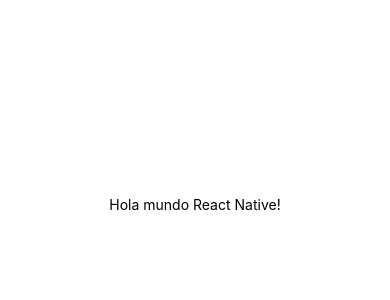
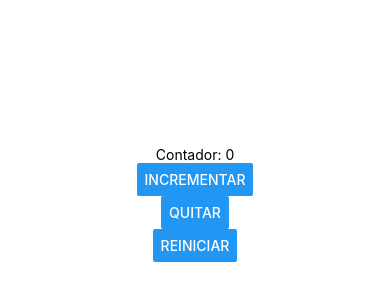
Before and after one commit to 124050133-collab/PAM212, a React Native app in the folder Intro/: screen / in a window 390 px wide. Shown: the part 218-518 px from the top of the page. Built offline with nearby package versions, Linux system fonts and the light colour scheme.

Commit message:
Componentes_ Practica5

```diff
--- a/Intro/App.js
+++ b/Intro/App.js
@@ -1,15 +1,26 @@
+//1. Import zona de declaraciones
 import { StatusBar } from 'expo-status-bar';
-import { StyleSheet, Text, View } from 'react-native';
+import { StyleSheet, Text, View , Button } from 'react-native';
+import React, {useState} from 'react';
 
+// 2. Zona de componentes
 export default function App() {
+
+  const[contador, setContador]=useState(0);
   return (
     <View style={styles.container}>
-      <Text>Hola mundo React Native!</Text>
+      <Text> Contador: {contador} </Text>
+      <Button title="Incrementar" onPress={()=>setContador(contador+1)}/>
+      <Button title="Quitar" onPress={()=>setContador(contador-1)}/>
+      <Button title="Reiniciar" onPress={()=>setContador(0)}/>
+
+
       <StatusBar style="auto" />
     </View>
   );
 }
 
+// 3. Estilos
 const styles = StyleSheet.create({
   container: {
     flex: 1,
--- a/Intro/package.json
+++ b/Intro/package.json
@@ -16,5 +16,9 @@
     "react-native": "0.81.4",
     "react-native-web": "^0.21.0"
   },
-  "private": true
+  "private": true,
+  "devDependencies": {
+    "@types/react": "~19.1.10",
+    "typescript": "~5.9.2"
+  }
 }
--- /dev/null
+++ b/Intro/tsconfig.json
@@ -0,0 +1,4 @@
+{
+  "compilerOptions": {},
+  "extends": "expo/tsconfig.base"
+}
```
Also changed, not shown: 1 other file (tests, documents, lock files or other folders).
